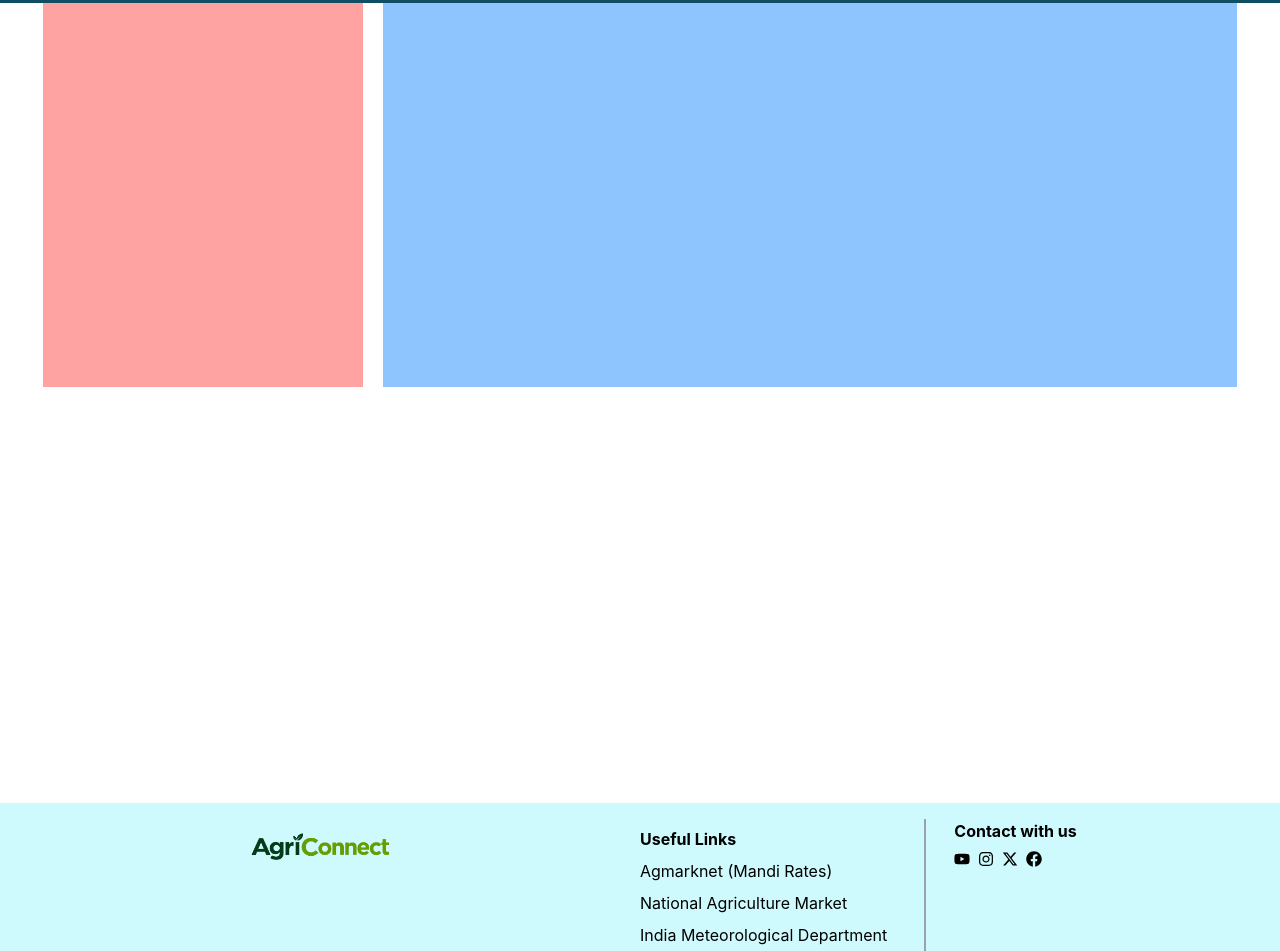
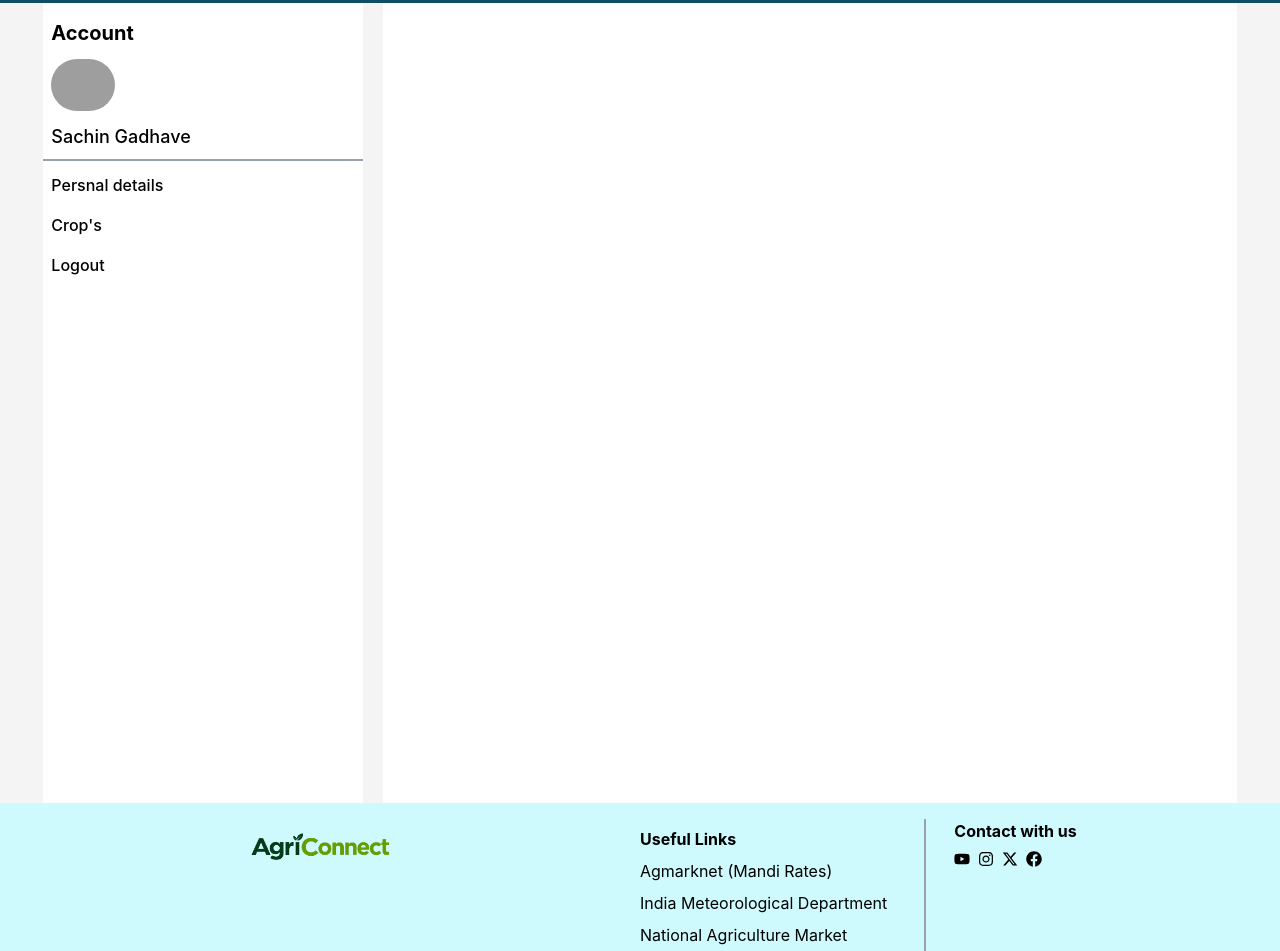
Before and after one commit to Such09/Farmer_manegement_systerm, a React app in the folder frontend/: page /profile in a window 1280 px wide. Shown: the part 61-1012 px from the top of the page. Built offline with nearby package versions, Linux system fonts and the light colour scheme; grey boxes are pictures that could not be loaded; the HTML template or start-up script is replaced by a standard one.

Commit message:
create profile ui

```diff
--- a/frontend/src/component/Footer.jsx
+++ b/frontend/src/component/Footer.jsx
@@ -2,7 +2,7 @@ import { FaYoutube } from "react-icons/fa";
 import { FaInstagram } from "react-icons/fa";
 import { FaXTwitter } from "react-icons/fa6";
 import { FaFacebook } from "react-icons/fa";
-import { Copyright } from 'lucide-react'
+import { Link } from 'react-router-dom'
 import logo_2 from '../accets/logo_2.png'
 
 const Footer = () => {
@@ -19,13 +19,14 @@ const Footer = () => {
         <div className='w-full flex flex-col items-center gap-4 md:gap-7 md:items-start md:flex-row'>
           <div className='py-2 flex flex-col gap-2'>
             <h1 className='font-bold'>Useful Links</h1>
-            <a href="#">Agmarknet (Mandi Rates)</a>
-            <a href="#">National Agriculture Market</a>
-            <a href="#">India Meteorological Department</a>
-            <a href="#">Pradhan Mantri Fasal Bima Yojana</a>
-            <a href="#">PM KISAN SAMMAN NIDHI</a>
-            <a href="#">Agri Stack</a>
-            <a href="#">Soil Health Card</a>
+
+            <Link to={`https://agmarknet.gov.in/home`}>Agmarknet (Mandi Rates)</Link>
+            <Link to={`https://mausam.imd.gov.in/`} >India Meteorological Department</Link>
+            <Link to={`https://enam.gov.in/`} >National Agriculture Market</Link>
+            <Link to={`https://pmfby.gov.in/`} >Pradhan Mantri Fasal Bima Yojana</Link>
+            <Link to={`https://pmkisan.gov.in/`} >PM KISAN SAMMAN NIDHI</Link>
+            <Link to={`https://agristack.gov.in/#/`} >Agri Stack</Link>
+            <Link to={`https://soilhealth.dac.gov.in/home`} >Soil Health Card</Link>
           </div>
 
           <div className="hidden md:flex h-72 border-gray-400 border"></div>
@@ -34,7 +35,7 @@ const Footer = () => {
             <h1 className="font-bold">Contact with us</h1>
             <div className='flex gap-2'>
               <FaYoutube />
-              <FaInstagram />
+              <Link to={`https://www.instagram.com/x_sachya_____09/?hl=en`}><FaInstagram /></Link>
               <FaXTwitter />
               <FaFacebook />
             </div>
--- a/frontend/src/pages/Contact.jsx
+++ b/frontend/src/pages/Contact.jsx
@@ -2,8 +2,27 @@ import React from 'react'
 
 const Contact = () => {
   return (
-    <div className='min-h-screen w-full justify-center'>
-        <h1 className='text-4xl font-bold'>Contact</h1>
+    <div className='h-screen w-full flex items-center justify-center bg-zinc-200 relative'>
+      {/* <img src="https://encrypted-tbn0.gstatic.com/images?q=tbn:ANd9GcRdWDhTbD2xiixSYow_-X69hi4wcClq34KuufefVT3Kl2k6lvPQI2WWAhnx&s=10" alt=""
+      className='h-full w-full object-cover' /> */}
+
+      {/* constct form */}
+      <form className='absolute h-fit w-1/2 py-5 px-6 flex flex-col justify-center gap-4 items-center bg-white/25 rounded-xl shadow-2xl'>
+        <h1 className='text-2xl font-bold'>Contact Us</h1>
+
+        <input type="text" placeholder='Enter name'
+          className='h-12 w-full px-2.5 text-lg font-medium border-2 rounded-lg' />
+
+        <input type="email" placeholder='Enter email'
+          className='h-12 w-full px-2.5 text-lg font-medium border-2 rounded-lg' />
+
+        <input type="text" placeholder='Enter message'
+          className='h-12 w-full px-2.5 text-lg font-medium border-2 rounded-lg' />
+
+        <button className='h-12 w-2/3 text-lg font-medium rounded-lg text-white bg-blue-500 active:scale-95'>
+          Send
+        </button>
+      </form>
     </div>
   )
 }
--- a/frontend/src/pages/Profile.jsx
+++ b/frontend/src/pages/Profile.jsx
@@ -2,16 +2,35 @@ import React from 'react'
 
 const Profile = () => {
   return (
-    <div className='min-h-screen w-full flex justify-center gap-5'>
-        {/* Side Bar */}
-        <div className='h-96 w-1/4 flex flex-col bg-red-300'>
+    <div className='min-h-screen w-full flex justify-center gap-5 bg-zinc-100'>
+      {/* Side Bar */}
+      <div className='h-screen w-1/4 py-4 flex flex-col bg-white'>
+        <h1 className='pl-2 text-xl font-bold'>Account</h1>
 
+        {/* Profile photo */}
+        <div className='pl-2 flex flex-col gap-3'>
+          <div className='h-16 w-16 pt-3 rounded-full'>
+            <img src="https://encrypted-tbn0.gstatic.com/images?q=tbn:ANd9GcTNqeBSDf38TR-AtFT6xRtdAtDCG5wHaay0I1uvE9QuaQ&s=10" alt=""
+              className='h-full w-full rounded-full object-cover' />
+          </div>
+
+          <h1 className='text-lg font-medium'>Sachin Gadhave</h1>
         </div>
 
-        {/* Show information */}
-        <div className='h-96 w-2/3 flex flex-col bg-blue-300'>
+        <div className='my-2 w-full border border-gray-400'> </div>
 
+        <div className='pl-2 flex flex-col gap-2'>
+          <a href="#" className='py-1 font-medium hover:bg-gray-100'>Persnal details</a>
+          <a href="#" className='py-1 font-medium hover:bg-gray-100'>Crop's</a>
+          <a href="#" className='py-1 font-medium hover:bg-gray-100'>Logout</a>
         </div>
+
+      </div>
+
+      {/* Show information */}
+      <div className='h-screen w-2/3 flex flex-col bg-white'>
+
+      </div>
     </div>
   )
 }
```
